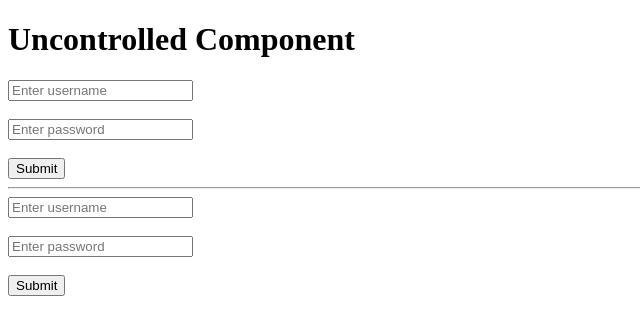
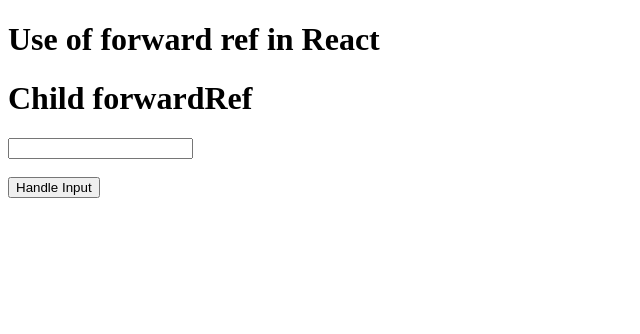
Before and after one commit to GautamKr2/react-Vlog, a React (Vite) app: page / in a window 1280 px wide. Shown: the top 334 px of the page, without its empty margins (0-640 px from the left). Built offline with nearby package versions, Linux system fonts and the light colour scheme.

Commit message:
Learn forwardRef, and useFormStatus

```diff
--- a/src/App.jsx
+++ b/src/App.jsx
@@ -10,6 +10,7 @@ import InlineStyle from './styleInlineReact';
 // import CheckBoxes, { Radio } from "./handleForm"
 import StyleComponent from './styleComponent';
 import UncontrolledComponent from './uncontrolledComponent';
+import ForwardRef from './forwardRefP';
 
 function App() {
   const [showClock, setShowClock] = useState(true);
@@ -49,7 +50,9 @@ function App() {
     {/* <InlineStyle />
     < StyleComponent /> */}
 
-    <UncontrolledComponent />
+    {/* <UncontrolledComponent /> */}
+
+    <ForwardRef />
   </>
 }
 export default App;
--- /dev/null
+++ b/src/forwardRefC.jsx
@@ -0,0 +1,18 @@
+/*import { forwardRef } from "react";
+
+
+function inputField(props, refe) {
+    return <>
+        <h1> Child forwardRef </h1>
+        <input type="text" placeholder="Enter string" ref={refe} /> <br /> <br />
+    </>
+}
+export default forwardRef(inputField);*/
+
+function inputField(props) {
+    return <>
+        <h1> Child forwardRef </h1>
+        <input type="text" ref={props.ref} /> <br /> <br />
+    </>
+}
+export default inputField;
--- /dev/null
+++ b/src/forwardRefP.jsx
@@ -0,0 +1,20 @@
+import { useRef } from 'react';
+import ForwardRef from './forwardRefC';
+
+export default function forwardRef() {
+    const inputRef = useRef();
+
+    function handleInput() {
+        inputRef.current.focus();
+        inputRef.current.value = 124;
+        inputRef.current.style.color = 'red';
+        inputRef.current.style.backgroundColor = 'lightgreen';
+    }
+
+    return <>
+        <h1> Use of forward ref in React </h1>
+        <ForwardRef ref={inputRef}/>
+        {/* <input type="text" placeholder='Enter string' ref={inputRef} /> <br /> <br /> */}
+        <button onClick={handleInput}> Handle Input </button>
+    </>
+}
```
